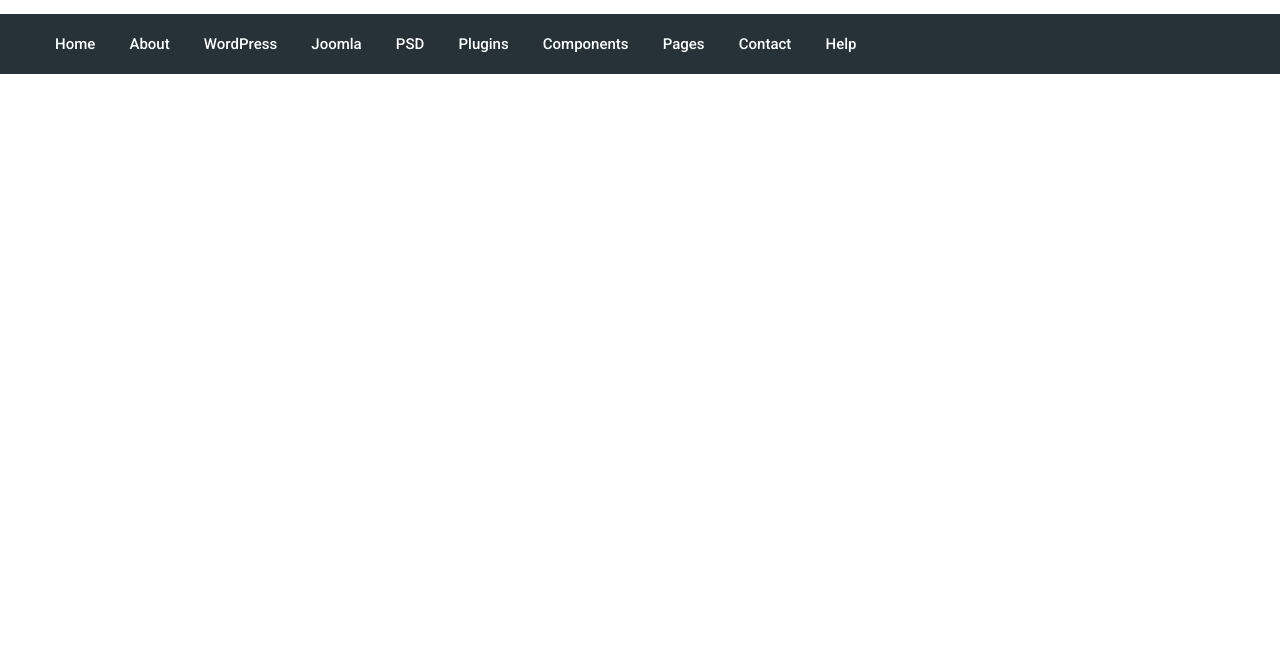
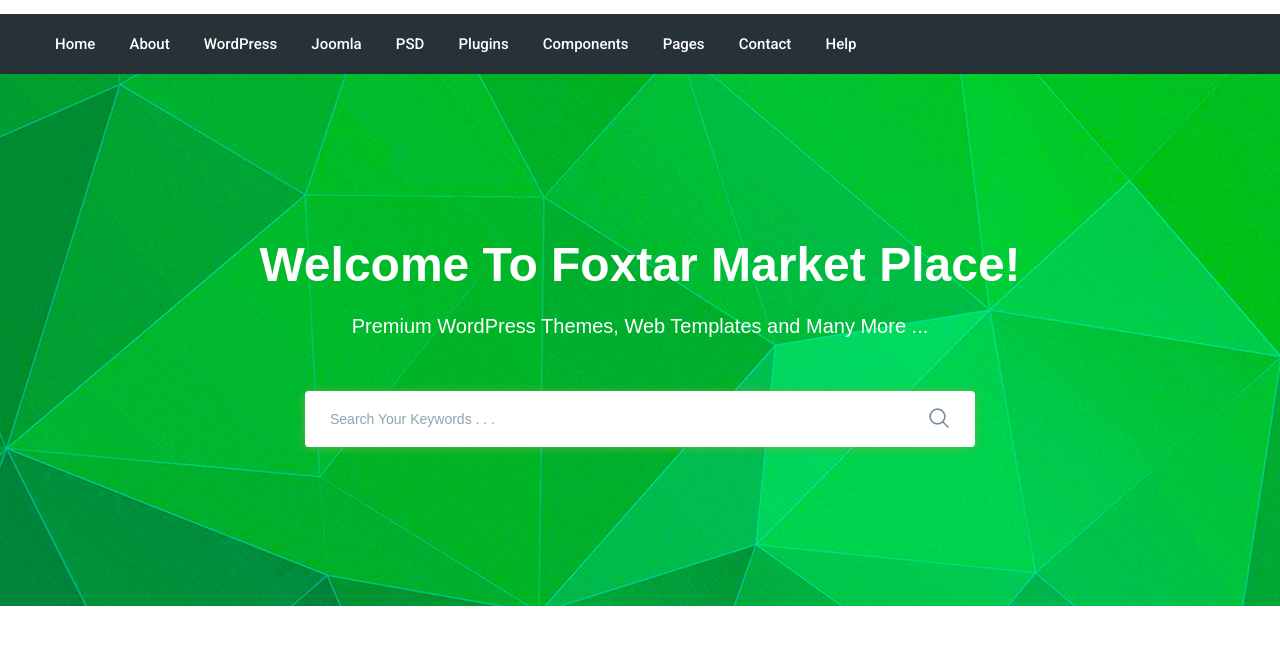
Before and after one commit to DarkusK/Moderno, a website: page app/index.html in a window 1280 px wide. Shown: the part 77-722 px from the top of the page. Drawn offline with nearby package versions, Linux system fonts and the light colour scheme; files that its build step writes are made by us from their sources.

Commit message:
add search section

```diff
--- a/app/index.html
+++ b/app/index.html
@@ -59,12 +59,29 @@
             </nav>
         </div>
     </div>
-
-
 </header>
-
+<section class="search" style="background-image: url(images/search-bg.jpg);">
+    <div class="container">
+        <div class="search__inner">
+            <div class="search__inner-title">
+                Welcome To Foxtar Market Place!
+            </div>
+            <div class="search__inner-text">
+            Premium WordPress Themes, Web Templates and Many More ...
+            </div>
+            <div class="search__inner-form">
+                    <form action="">
+                        <input type="text" placeholder="Search Your Keywords . . ." required>
+                        <button type="submit">
+                            <img src="images/icons/search.png" alt="">
+                        </button>
+                    </form>
+            </div>
+        </div>
+    </div>
+</section>
 <script src="https://ajax.googleapis.com/ajax/libs/jquery/3.6.0/jquery.min.js"></script>
-<script src="js/lips.min.js"></script>
+<script src="js/libs.min.js"></script>
 <script src="js/main.min.js"></script>
 </body>
 </html>
--- a/app/scss/style.scss
+++ b/app/scss/style.scss
@@ -40,16 +40,67 @@
   height: 60px;
 }
 .menu__list{
-
   li{
     display: inline-block;
-    &+li{
+    & + li {
       margin-left: 30px;
     }
-  a{
-    font-family: 'Roboto', sans-serif;
-    color: #FFFFFF;
-    font-weight: 500;
-  }
+    a {
+      font-family: 'Roboto', sans-serif;
+      color: #FFFFFF;
+      font-weight: 500;
+    }
   }
 }
+.search{
+  min-height: 532px;
+  background-repeat: no-repeat;
+  background-size: cover;
+  background-position: center;
+}
+.search__inner{
+  padding: 155px 0 100px;
+  text-align: center;
+  color: #FFFFFF;
+  &-title{
+    margin-bottom: 10px;
+    font-size: 48px;
+    font-weight: 700;
+    line-height: 72px;
+
+  }
+  &-text{
+    margin-bottom: 50px;
+    font-size: 20px;
+    font-weight: 500;
+    line-height: 30px;
+  }
+  &-form{
+  max-width: 670px;
+    margin: 0 auto;
+    position: relative;
+    input{
+      display: block;
+      width: 100%;
+      border-radius: 4px;
+      box-shadow: 0px 1px 10px 0px rgba(124, 178, 64, 0.75);
+      height: 56px;
+      border: none;
+      padding-left: 25px;
+      padding-right: 60px;
+      font-size: 14px;
+      font-weight: 500;
+      &::placeholder{
+        color: #90a4ae;
+        font-weight: 500;
+      }
+    }
+    button{
+      position: absolute;
+      border: none;
+      background-color: transparent;
+      right: 20px;
+      top: 16px;
+    }
+  }
+}
```
Also changed, not shown: app/css/style.min.css, app/images/icons/search.png (added), app/images/icons/search.svg (added), app/images/search-bg.jpg (added), 1 other file.
